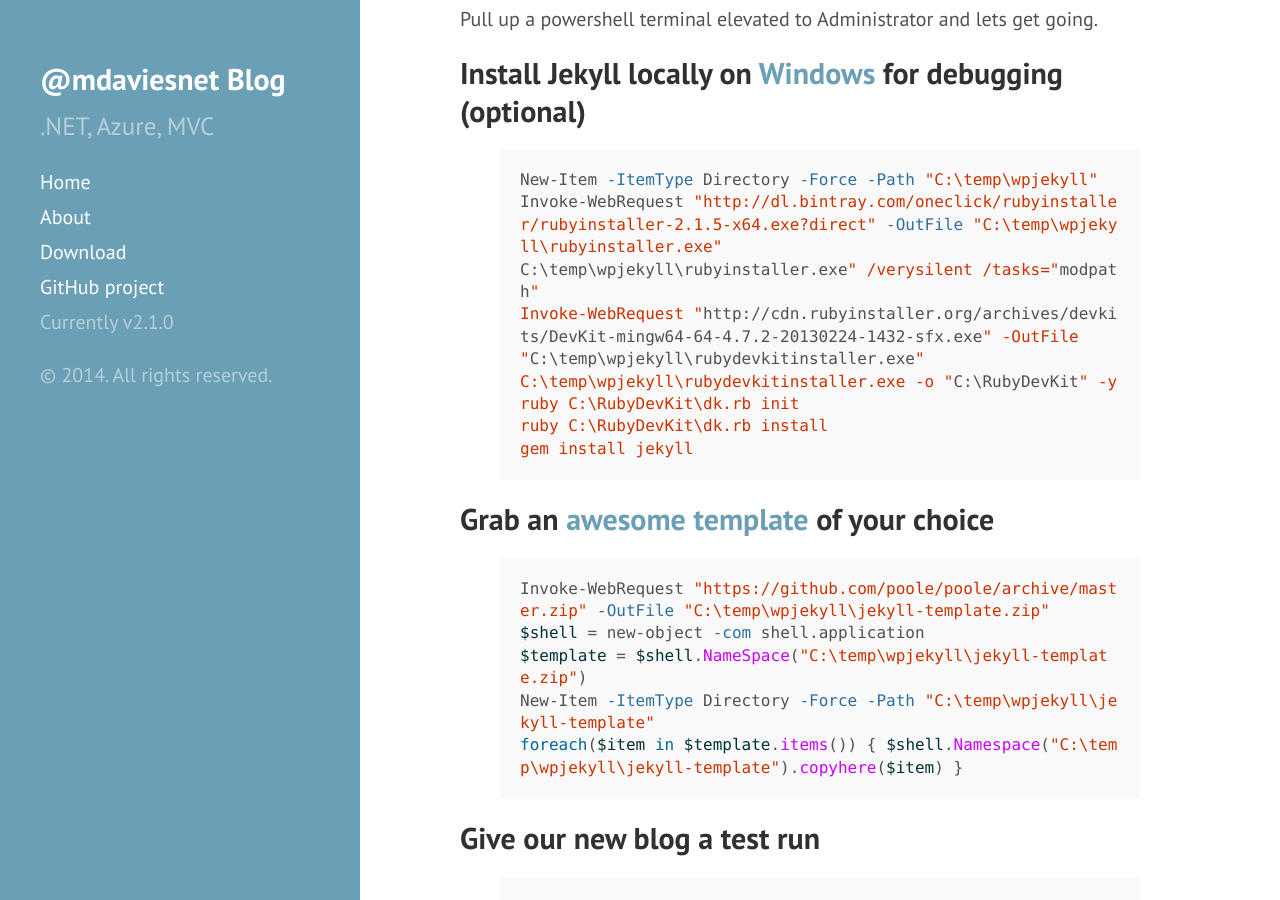
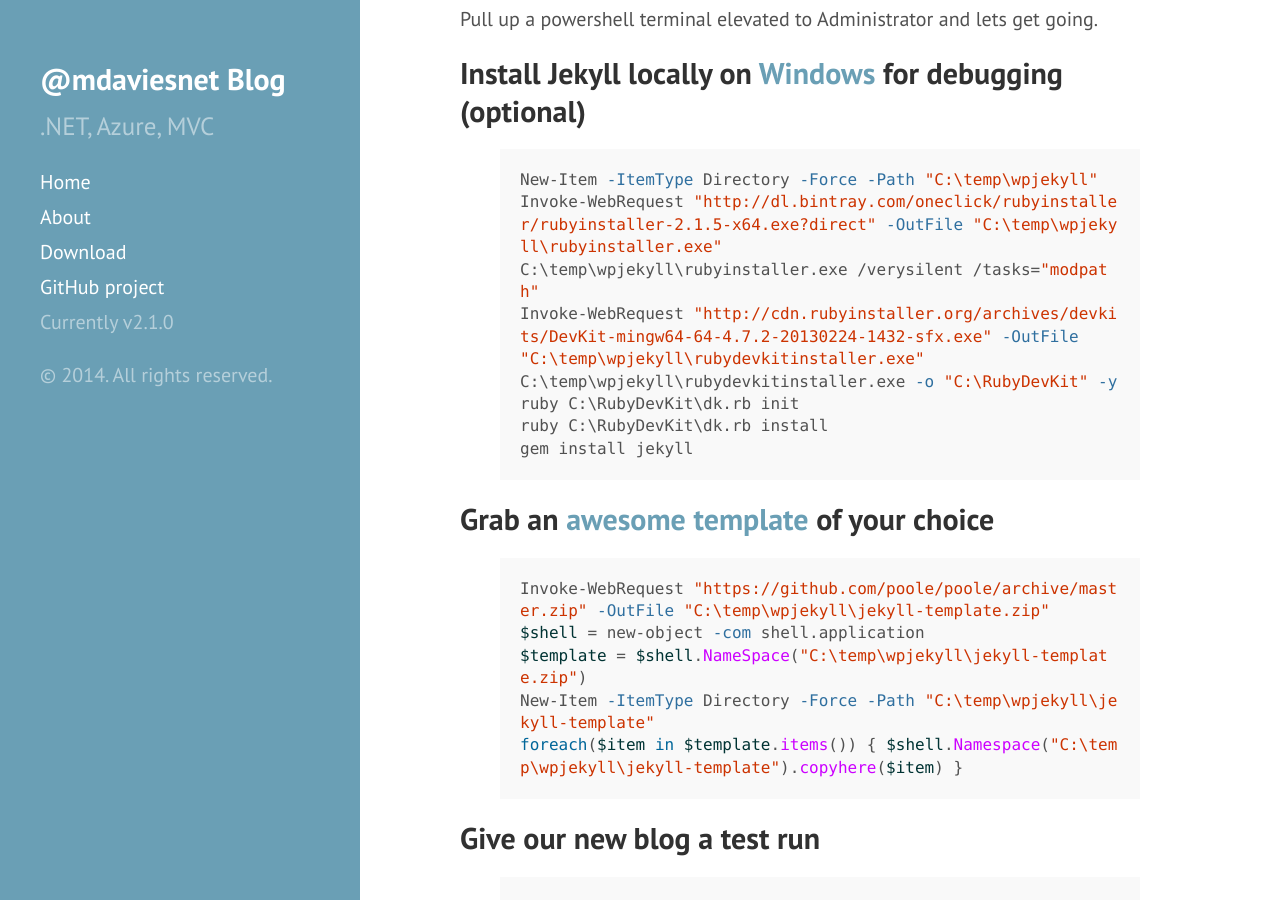
Before and after one commit to MattDavies/mattdavies.github.io, a Jekyll site: the page built from _posts/2014-11-27-migrating-wpjekyll.md, in a window 1280 px wide and 900 px high, scrolled down 396 px. Built offline with Jekyll 4.4.1, drawn with Linux system fonts in a browser that asks for light colours; comment, search, counter and statistics services are not loaded.

Commit message:
Fix typo

```diff
--- a/_posts/2014-11-27-migrating-wpjekyll.md
+++ b/_posts/2014-11-27-migrating-wpjekyll.md
@@ -12,7 +12,7 @@ Install Jekyll locally on [Windows](http://jekyll-windows.juthilo.com/) for debu
 {% highlight powershell %}
 New-Item -ItemType Directory -Force -Path "C:\temp\wpjekyll"
 Invoke-WebRequest "http://dl.bintray.com/oneclick/rubyinstaller/rubyinstaller-2.1.5-x64.exe?direct" -OutFile "C:\temp\wpjekyll\rubyinstaller.exe"
-C:\temp\wpjekyll\rubyinstaller.exe" /verysilent /tasks="modpath"
+C:\temp\wpjekyll\rubyinstaller.exe /verysilent /tasks="modpath"
 Invoke-WebRequest "http://cdn.rubyinstaller.org/archives/devkits/DevKit-mingw64-64-4.7.2-20130224-1432-sfx.exe" -OutFile "C:\temp\wpjekyll\rubydevkitinstaller.exe"
 C:\temp\wpjekyll\rubydevkitinstaller.exe -o "C:\RubyDevKit" -y
 ruby C:\RubyDevKit\dk.rb init
```
